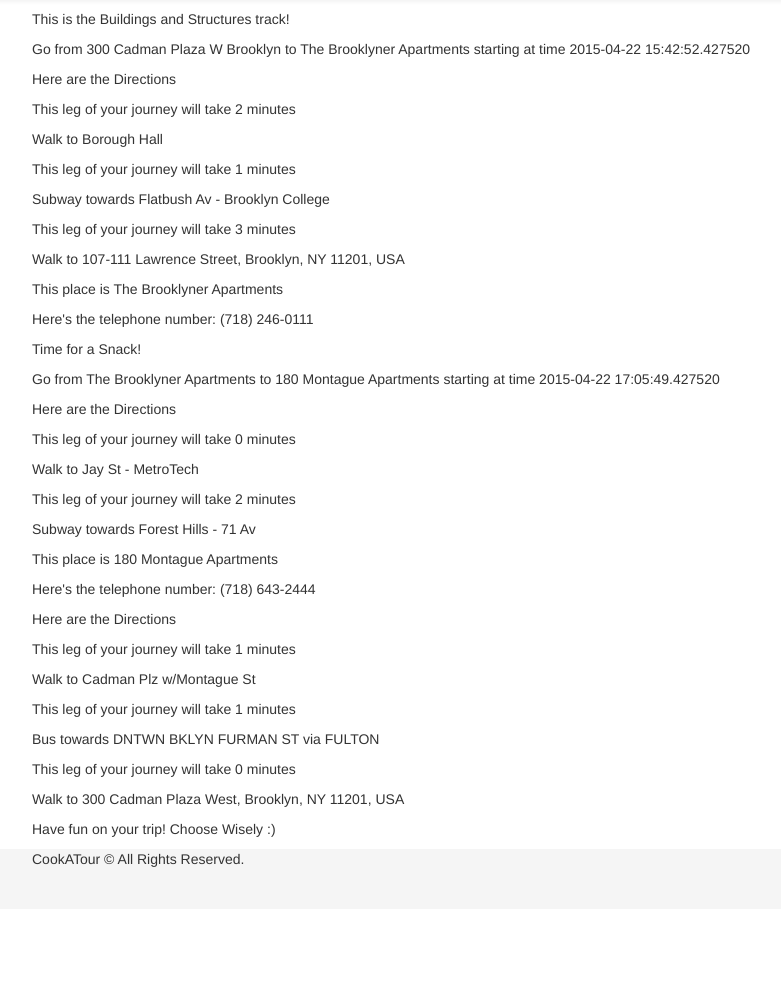
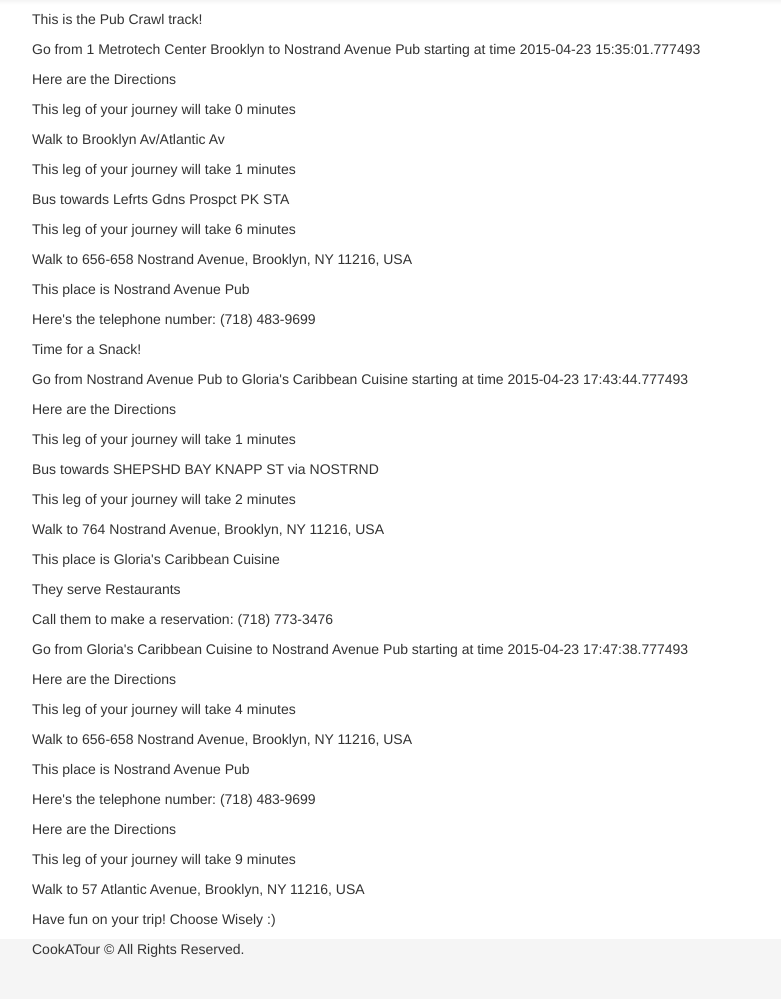
Before and after one commit to rybo449/CookATour-2.0, a Flask app: template templates/pages/results.html in a window 1280 px wide. Shown: the part 51-1050 px from the top of the page, without its empty margins (38-819 px from the left). Before the commit the page ends 918 px from the top, so only its background shows below. Run offline with Flask 2, Linux system fonts and the light colour scheme; the template is opened without the code that fills it, so the values that code supplies are empty; some libraries are stand-ins or nearby versions.

Commit message:
Deploying to heroku

```diff
--- a/templates/pages/results.html
+++ b/templates/pages/results.html
@@ -1,32 +1,35 @@
 {%  extends 'layouts/main.html' %}
-{%  block title %}About{%  endblock %}
+{%  block title %}Search Results{%  endblock %}
 {%  block content %}
-<p>This is the Buildings and Structures track!</p>
-<p>Go from 300 Cadman Plaza W Brooklyn to The Brooklyner Apartments starting at time 2015-04-22 15:42:52.427520</p>
-<p>Here are the Directions</p>
-<p>This leg of your journey will take 2 minutes</p>
-<p>Walk to Borough Hall</p>
-<p>This leg of your journey will take 1 minutes</p>
-<p>Subway towards Flatbush Av - Brooklyn College</p>
-<p>This leg of your journey will take 3 minutes</p>
-<p>Walk to 107-111 Lawrence Street, Brooklyn, NY 11201, USA</p>
-<p>This place is The Brooklyner Apartments</p>
-<p>Here's the telephone number: (718) 246-0111</p>
-<p>Time for a Snack!</p>
-<p>Go from The Brooklyner Apartments to 180 Montague Apartments starting at time 2015-04-22 17:05:49.427520</p>
+<p>This is the Pub Crawl track!</p>
+<p>Go from 1 Metrotech Center Brooklyn to Nostrand Avenue Pub starting at time 2015-04-23 15:35:01.777493</p>
 <p>Here are the Directions</p>
 <p>This leg of your journey will take 0 minutes</p>
-<p>Walk to Jay St - MetroTech</p>
-<p>This leg of your journey will take 2 minutes</p>
-<p>Subway towards Forest Hills - 71 Av</p>
-<p>This place is 180 Montague Apartments</p>
-<p>Here's the telephone number: (718) 643-2444</p>
+<p>Walk to Brooklyn Av/Atlantic Av</p>
+<p>This leg of your journey will take 1 minutes</p>
+<p>Bus towards Lefrts Gdns Prospct PK STA</p>
+<p>This leg of your journey will take 6 minutes</p>
+<p>Walk to 656-658 Nostrand Avenue, Brooklyn, NY 11216, USA</p>
+<p>This place is Nostrand Avenue Pub</p>
+<p>Here's the telephone number: (718) 483-9699</p>
+<p>Time for a Snack!</p>
+<p>Go from Nostrand Avenue Pub to Gloria's Caribbean Cuisine starting at time 2015-04-23 17:43:44.777493</p>
 <p>Here are the Directions</p>
 <p>This leg of your journey will take 1 minutes</p>
-<p>Walk to Cadman Plz w/Montague St</p>
-<p>This leg of your journey will take 1 minutes</p>
-<p>Bus towards DNTWN BKLYN FURMAN ST via FULTON</p>
-<p>This leg of your journey will take 0 minutes</p>
-<p>Walk to 300 Cadman Plaza West, Brooklyn, NY 11201, USA</p>
+<p>Bus towards SHEPSHD BAY KNAPP ST via NOSTRND</p>
+<p>This leg of your journey will take 2 minutes</p>
+<p>Walk to 764 Nostrand Avenue, Brooklyn, NY 11216, USA</p>
+<p>This place is Gloria's Caribbean Cuisine</p>
+<p>They serve Restaurants</p>
+<p>Call them to make a reservation: (718) 773-3476</p>
+<p>Go from Gloria's Caribbean Cuisine to Nostrand Avenue Pub starting at time 2015-04-23 17:47:38.777493</p>
+<p>Here are the Directions</p>
+<p>This leg of your journey will take 4 minutes</p>
+<p>Walk to 656-658 Nostrand Avenue, Brooklyn, NY 11216, USA</p>
+<p>This place is Nostrand Avenue Pub</p>
+<p>Here's the telephone number: (718) 483-9699</p>
+<p>Here are the Directions</p>
+<p>This leg of your journey will take 9 minutes</p>
+<p>Walk to 57 Atlantic Avenue, Brooklyn, NY 11216, USA</p>
 <p>Have fun on your trip! Choose Wisely :)</p>
 {%  endblock %}
```
Also changed, not shown: 3 other files.
